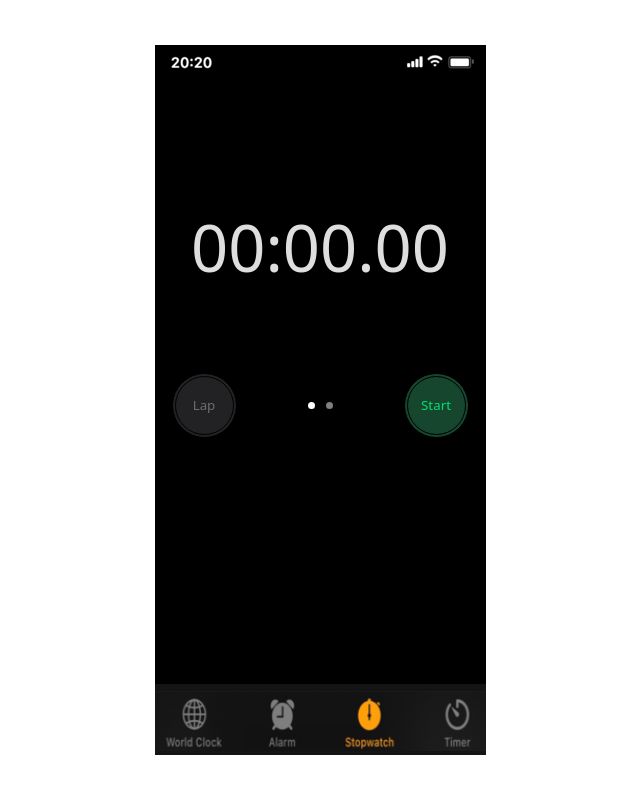
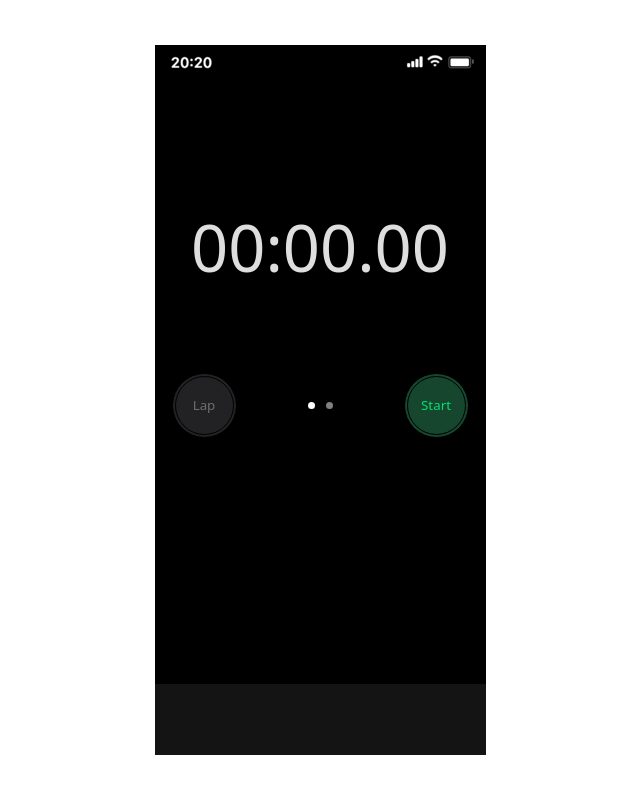
Before and after one commit to sarrailhadaptive/stopwatch-react-useReducer, a React (Vite) app: page / in a window 1280 px wide. Shown: the top 794 px of the page, without its empty margins (320-960 px from the left). Built offline with nearby package versions, Linux system fonts and the light colour scheme.

Commit message:
Project Presented

```diff
--- a/src/App.jsx
+++ b/src/App.jsx
@@ -67,9 +67,7 @@ export default function IPhoneScreen() {
         lapNumber={states.lapNumber}
         lapRows={states.lapRows}
       />
-      <footer className="footer">
-        <img src={Footer} alt="footer-images" />
-      </footer>
+      <footer className="footer"></footer>
     </div>
   )
 }
```
